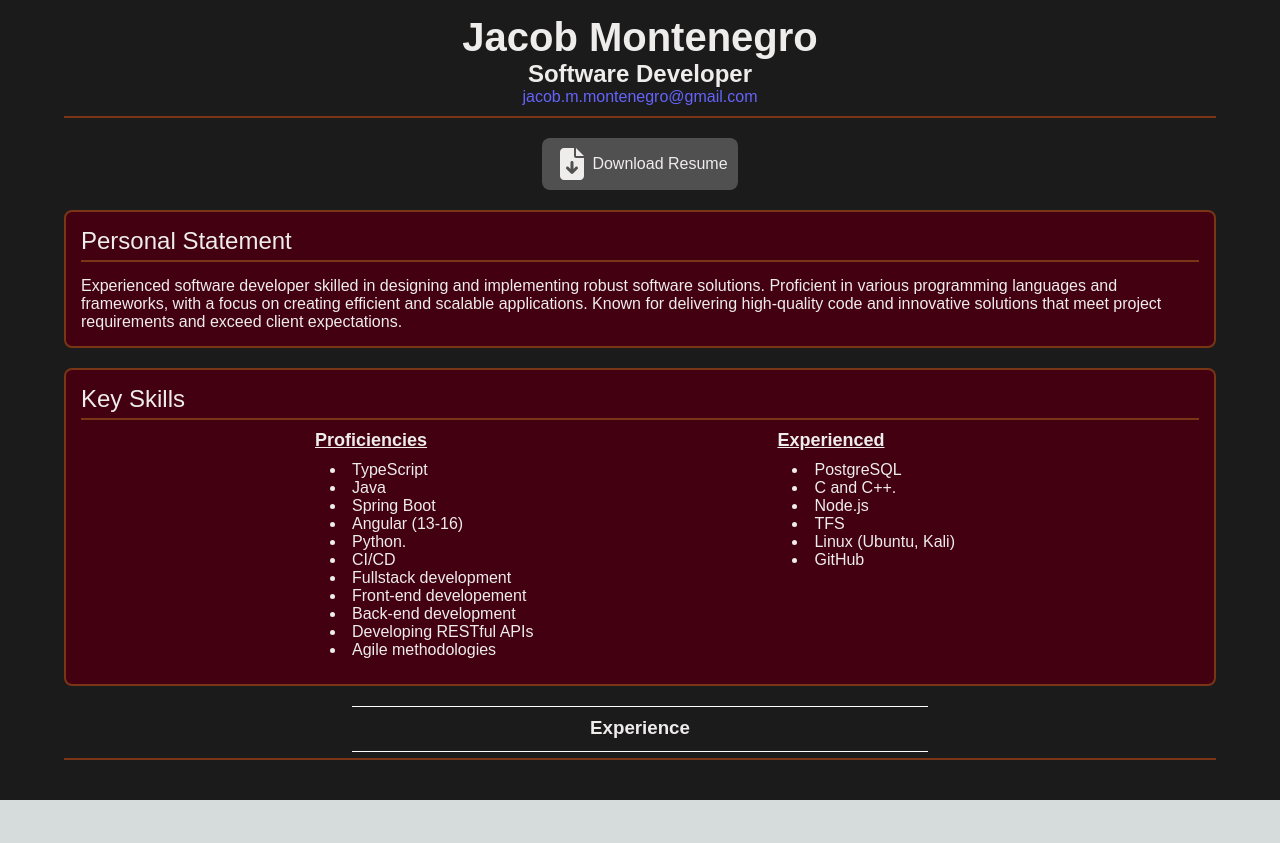
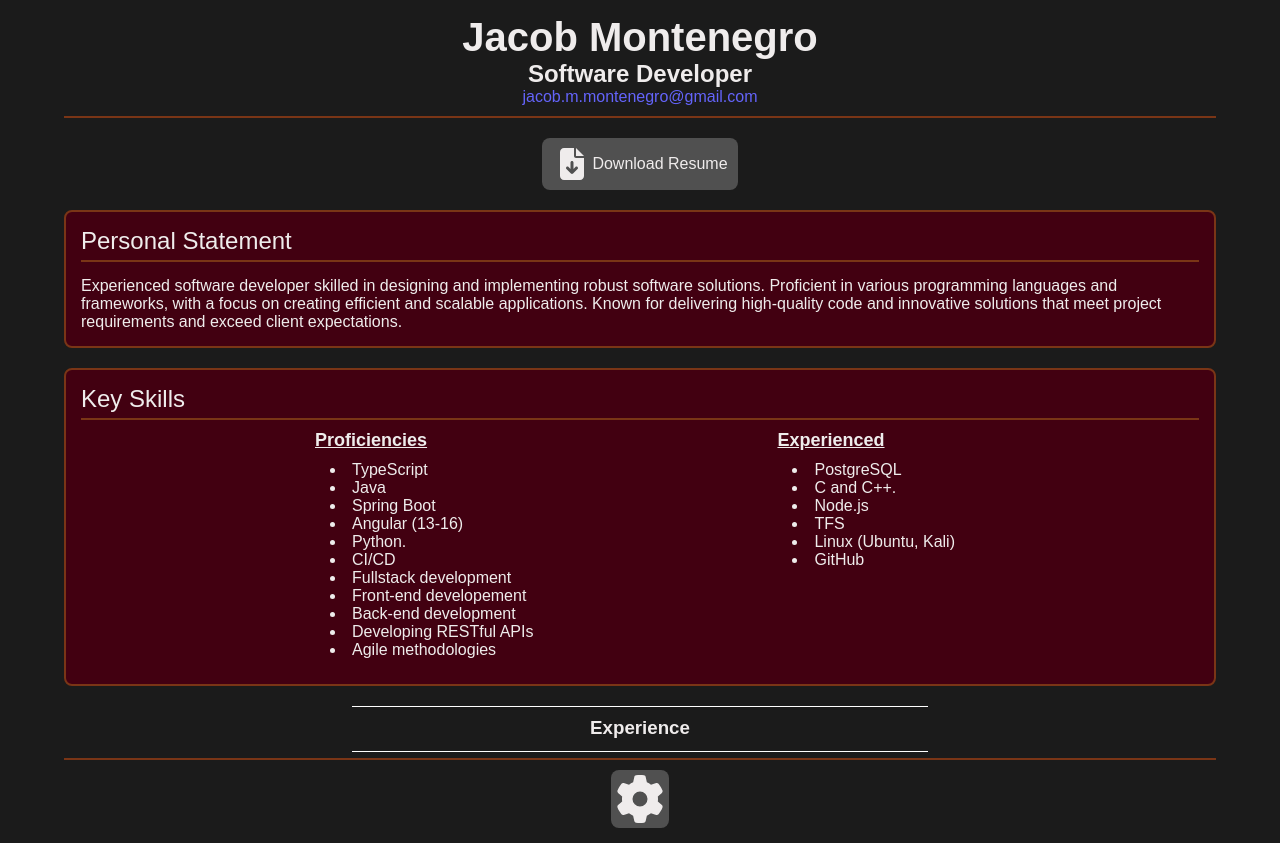
Before and after one commit to jmmontenegro/portfolio-react, a Next.js app: page / in a window 1280 px wide. Before the commit the page ends 800 px from the top, so only its background shows below. Built offline with nearby package versions, Linux system fonts and the light colour scheme.

Commit message:
background toggles off and on

```diff
--- a/app/components/settings/settings.tsx
+++ b/app/components/settings/settings.tsx
@@ -1,3 +1,5 @@
+"use client";
+
 import { ReactElement, ReactNode, createContext, useContext, useEffect, useState } from "react";
 import dropDownData from "../dropdown/dropdown.data";
 import { getDropDownMenu } from "../dropdown/dropdown";
--- a/app/layout.tsx
+++ b/app/layout.tsx
@@ -2,6 +2,7 @@ import { ReactElement } from "react";
 import type { Metadata } from "next";
 import { Inter } from "next/font/google";
 import "./globals.css";
+import { SettingsProvider } from "./components/settings/settings";
 
 const inter = Inter({ subsets: ["latin"] });
 
@@ -20,7 +21,11 @@ export default function RootLayout({
       <head>
         <meta name="viewport" content="width=device-width, initial-scale=1.0, viewport-fit=cover"/>
       </head>
-      <body className={inter.className}>{children}</body>
+      <body className={inter.className}>
+        <SettingsProvider>
+          {children}
+        </SettingsProvider>
+      </body>
     </html>
   );
 }
--- a/app/page.tsx
+++ b/app/page.tsx
@@ -135,9 +135,7 @@ export default function Home(): ReactElement {
   };
   return (
     <main className={styles.main}>
-      <SettingsProvider>
         <GetBackground/>
-      </SettingsProvider>
       <GetHeader/>
       <GetLine/>
       <div className={styles.resume}>
@@ -154,8 +152,7 @@ export default function Home(): ReactElement {
         <Bulletin title={education.title} description={education.description} dates={education.dates}></Bulletin>
       </div>
       <GetLine/>
-
-      <div className={styles.settingsButton} hidden={true}>
+      <div className={styles.settingsButton}>
         <GetDialog title={"Settings"} content={<GetSettings/>} buttonIcon={faCog} iconSize="3x"/>
       </div>
     </main>
```
